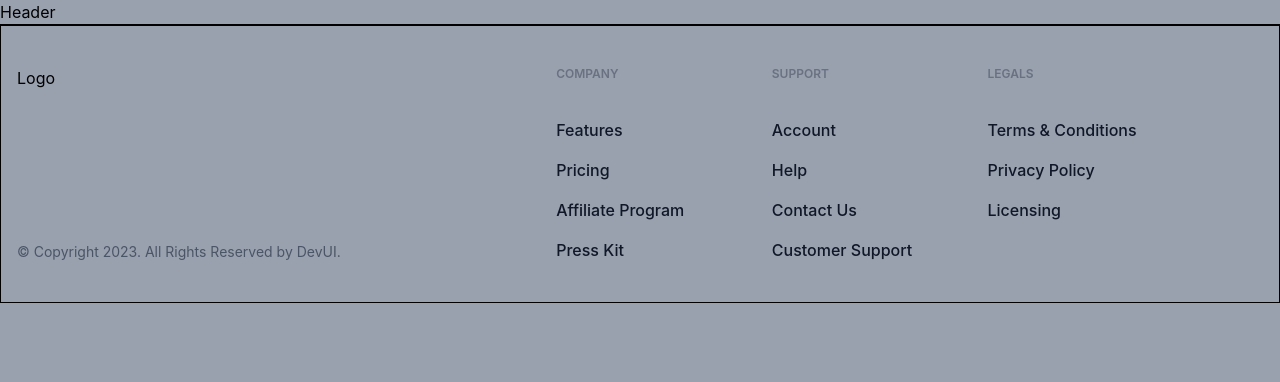
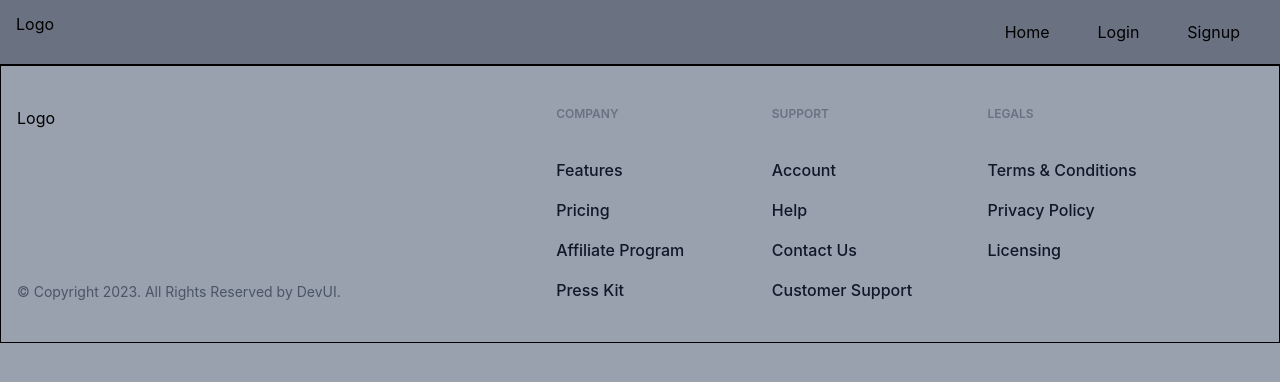
Before and after one commit to Foolmannn/React-Learnings, a React (Vite) app in the folder BlogSite/: page / in a window 1280 px wide. Shown: the top 382 px of the page. Built offline with nearby package versions, Linux system fonts and the light colour scheme; no server answers; the HTML template or start-up script is replaced by a standard one.

Commit message:
Blog site react

```diff
--- a/BlogSite/src/components/Header/Header.jsx
+++ b/BlogSite/src/components/Header/Header.jsx
@@ -1,22 +1,19 @@
-import React from 'react'
-import {Container,Logo,LogoutBtn} from "../index"
-import { Link } from 'react-router-dom'
-import { useSelector } from 'react-redux'
-import { useNavigate } from 'react-router-dom'
-
-
-
+import React from "react";
+import { Container, Logo, LogoutBtn } from "../index";
+import { Link } from "react-router-dom";
+import { useSelector } from "react-redux";
+import { useNavigate } from "react-router-dom";
 
 function Header() {
-  const authStatus = useSelector((state)=>state.authStatus)
+  const authStatus = useSelector((state) => state.authStatus);
 
-  const navigate = useNavigate()
+  const navigate = useNavigate();
 
   const navItems = [
     {
-      name: 'Home',
+      name: "Home",
       slug: "/",
-      active: true
+      active: true,
     },
     {
       name: "Login",
@@ -38,10 +35,34 @@
       slug: "/add-post",
       active: authStatus,
     },
-  ]
+  ];
   return (
-    <div>Header</div>
-  )
+    <header className="py-3 shadow bg-gray-500 ">
+      <Container>
+        <nav className="flex">
+          <div className="mr-4">
+            <Link to="/">
+              <Logo width="70px" />
+            </Link>
+          </div>
+          <ul className="flex ml-auto ">
+            {navItems.map((item) =>
+              item.active ? (
+                <li key={item.name}>
+                  <button
+                    onClick={() => navigate(item.slug)}
+                    className="inline-block px-6 py-2 duration-200 hover:bg-blue-100 rounded-full"
+                  >
+                    {item.name}
+                  </button>
+                </li>
+              ) : null,
+            )}
+          </ul>
+        </nav>
+      </Container>
+    </header>
+  );
 }
 
-export default Header
+export default Header;
--- a/BlogSite/src/components/Logo.jsx
+++ b/BlogSite/src/components/Logo.jsx
@@ -1,6 +1,6 @@
 import React from 'react'
 
-function Logo() {
+function Logo({width = '100px'}) {
   return (
     <div>Logo</div>
   )
```
Lines whose indentation alone changed are shown as unchanged.
